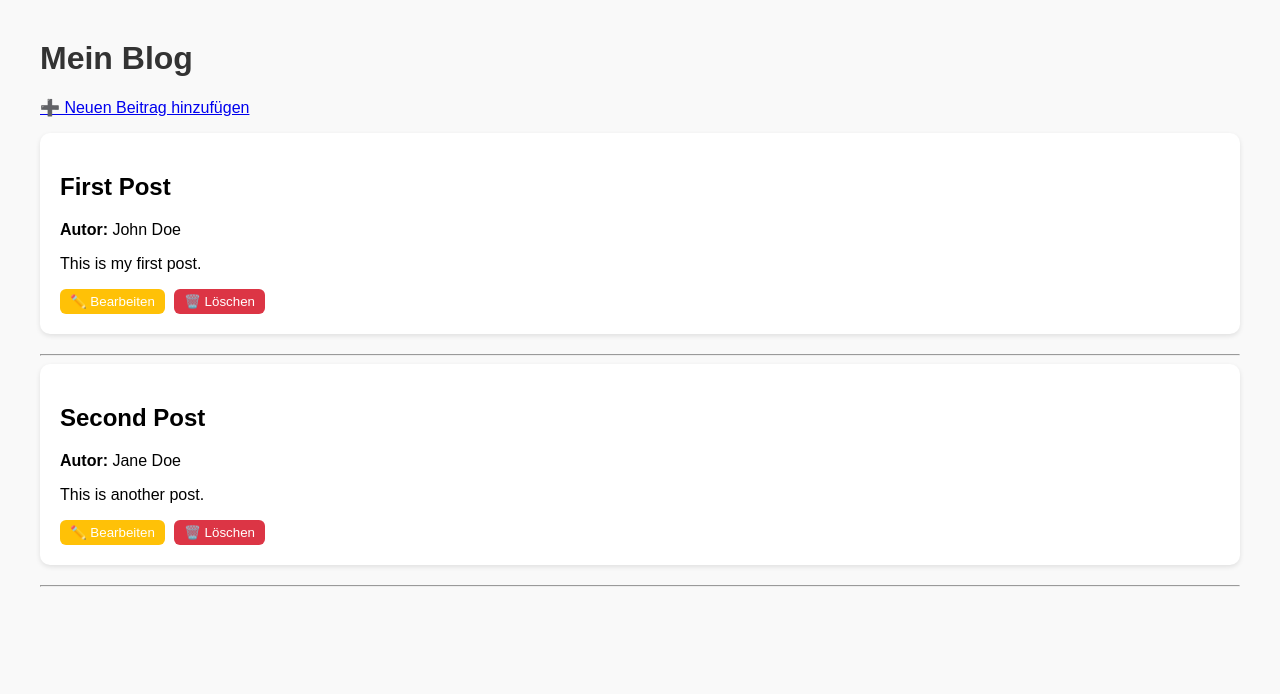
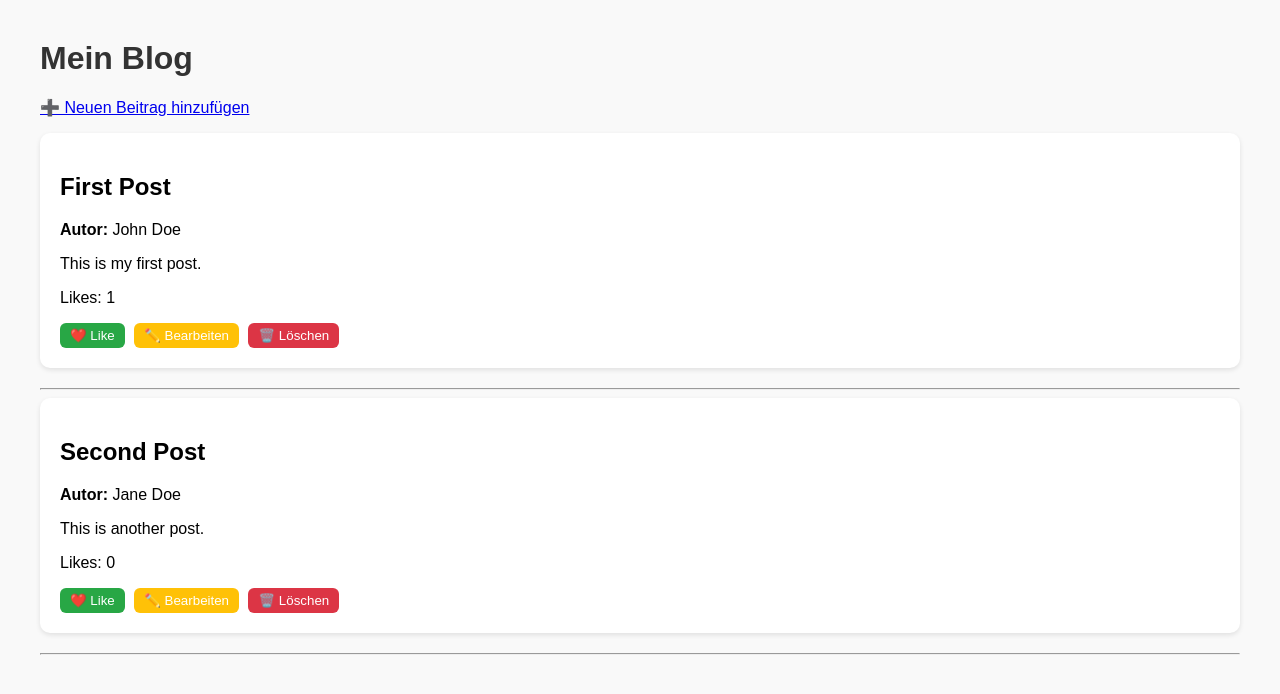
Before and after one commit to xh7jjg8svb-cmd/masterblog, a Flask app: page / in a window 1280 px wide. Shown: the top 694 px of the page. Run offline with Flask 3, Linux system fonts and the light colour scheme.

Commit message:
added pep-8 and cleaned the code

```diff
--- a/app.py
+++ b/app.py
@@ -4,77 +4,93 @@ import os
 
 app = Flask(__name__)
 
+
 # Hilfsfunktion: Blogposts aus JSON-Datei laden
 def load_posts():
-    if not os.path.exists('posts.json'):
+    if not os.path.exists("posts.json"):
         return []
-    with open('posts.json', 'r') as f:
+    with open("posts.json", "r") as f:
         return json.load(f)
+
 
 # Hilfsfunktion: Blogposts speichern
 def save_posts(posts):
-    with open('posts.json', 'w') as f:
+    with open("posts.json", "w") as f:
         json.dump(posts, f, indent=4)
 
-@app.route('/')
+
+# Startseite
+@app.route("/")
 def index():
     blog_posts = load_posts()
-    return render_template('index.html', posts=blog_posts)
+    return render_template("index.html", posts=blog_posts)
 
-@app.route('/add', methods=['GET', 'POST'])
+
+# Neuen Beitrag hinzufügen
+@app.route("/add", methods=["GET", "POST"])
 def add():
-    if request.method == 'POST':
-        author = request.form.get('author')
-        title = request.form.get('title')
-        content = request.form.get('content')
+    if request.method == "POST":
+        author = request.form.get("author")
+        title = request.form.get("title")
+        content = request.form.get("content")
 
         posts = load_posts()
-        new_id = max([p["id"] for p in posts], default=0) + 1  # nächste ID bestimmen
+        new_id = max([p["id"] for p in posts], default=0) + 1
 
         new_post = {
             "id": new_id,
             "author": author,
             "title": title,
-            "content": content
+            "content": content,
+            "likes": 0,
         }
 
         posts.append(new_post)
         save_posts(posts)
+        return redirect(url_for("index"))
 
-        return redirect(url_for('index'))
+    return render_template("add.html")
 
-    return render_template('add.html')
 
-@app.route('/delete/<int:post_id>')
-def delete(post_id):
-    posts = load_posts()
-    # Alle Posts behalten, außer den mit der angegebenen ID
-    posts = [post for post in posts if post["id"] != post_id]
-    save_posts(posts)
-    return redirect(url_for('index'))
-
-@app.route('/update/<int:post_id>', methods=['GET', 'POST'])
+# Blogbeitrag bearbeiten
+@app.route("/update/<int:post_id>", methods=["GET", "POST"])
 def update(post_id):
     posts = load_posts()
-    # Blogpost mit passender ID finden
     post = next((p for p in posts if p["id"] == post_id), None)
+
     if post is None:
         return "Post not found", 404
 
-    if request.method == 'POST':
-        # Formulardaten abrufen
-        post['author'] = request.form.get('author')
-        post['title'] = request.form.get('title')
-        post['content'] = request.form.get('content')
+    if request.method == "POST":
+        post["author"] = request.form.get("author")
+        post["title"] = request.form.get("title")
+        post["content"] = request.form.get("content")
+        save_posts(posts)
+        return redirect(url_for("index"))
 
-        # Posts speichern
-        save_posts(posts)
-
-        return redirect(url_for('index'))
-
-    # GET: Formular anzeigen
-    return render_template('update.html', post=post)
+    return render_template("update.html", post=post)
 
 
-if __name__ == '__main__':
+# Blogbeitrag löschen
+@app.route("/delete/<int:post_id>")
+def delete(post_id):
+    posts = load_posts()
+    posts = [post for post in posts if post["id"] != post_id]
+    save_posts(posts)
+    return redirect(url_for("index"))
+
+
+# Like-Funktion
+@app.route("/like/<int:post_id>")
+def like(post_id):
+    posts = load_posts()
+    for post in posts:
+        if post["id"] == post_id:
+            post["likes"] = post.get("likes", 0) + 1
+            break
+    save_posts(posts)
+    return redirect(url_for("index"))
+
+
+if __name__ == "__main__":
     app.run(host="0.0.0.0", port=5001, debug=True)
--- a/posts.json
+++ b/posts.json
@@ -3,7 +3,8 @@
         "id": 1,
         "author": "John Doe",
         "title": "First Post",
-    "content": "This is my first post."
+        "content": "This is my first post.",
+        "likes": 1
     },
     {
         "id": 2,
--- a/static/style.css
+++ b/static/style.css
@@ -74,3 +74,18 @@ h1 {
 .edit-button:hover {
     background-color: #e0a800;
 }
+
+/* Like-Button */
+.like-button {
+    background-color: #28a745;
+    color: white;
+    border: none;
+    padding: 5px 10px;
+    border-radius: 6px;
+    cursor: pointer;
+    margin-right: 5px;
+}
+
+.like-button:hover {
+    background-color: #218838;
+}
--- a/templates/index.html
+++ b/templates/index.html
@@ -16,6 +16,12 @@
             <h2>{{ post.title }}</h2>
             <p><strong>Autor:</strong> {{ post.author }}</p>
             <p>{{ post.content }}</p>
+            <p>Likes: {{ post.likes or 0 }}</p>
+
+            <!-- Like-Button -->
+            <form action="{{ url_for('like', post_id=post.id) }}" method="GET" style="display:inline;">
+                <button type="submit" class="like-button">❤️ Like</button>
+            </form>
 
             <!-- Bearbeiten-Button -->
             <form action="{{ url_for('update', post_id=post.id) }}" method="GET" style="display:inline;">
```
Lines whose indentation alone changed are shown as unchanged.
